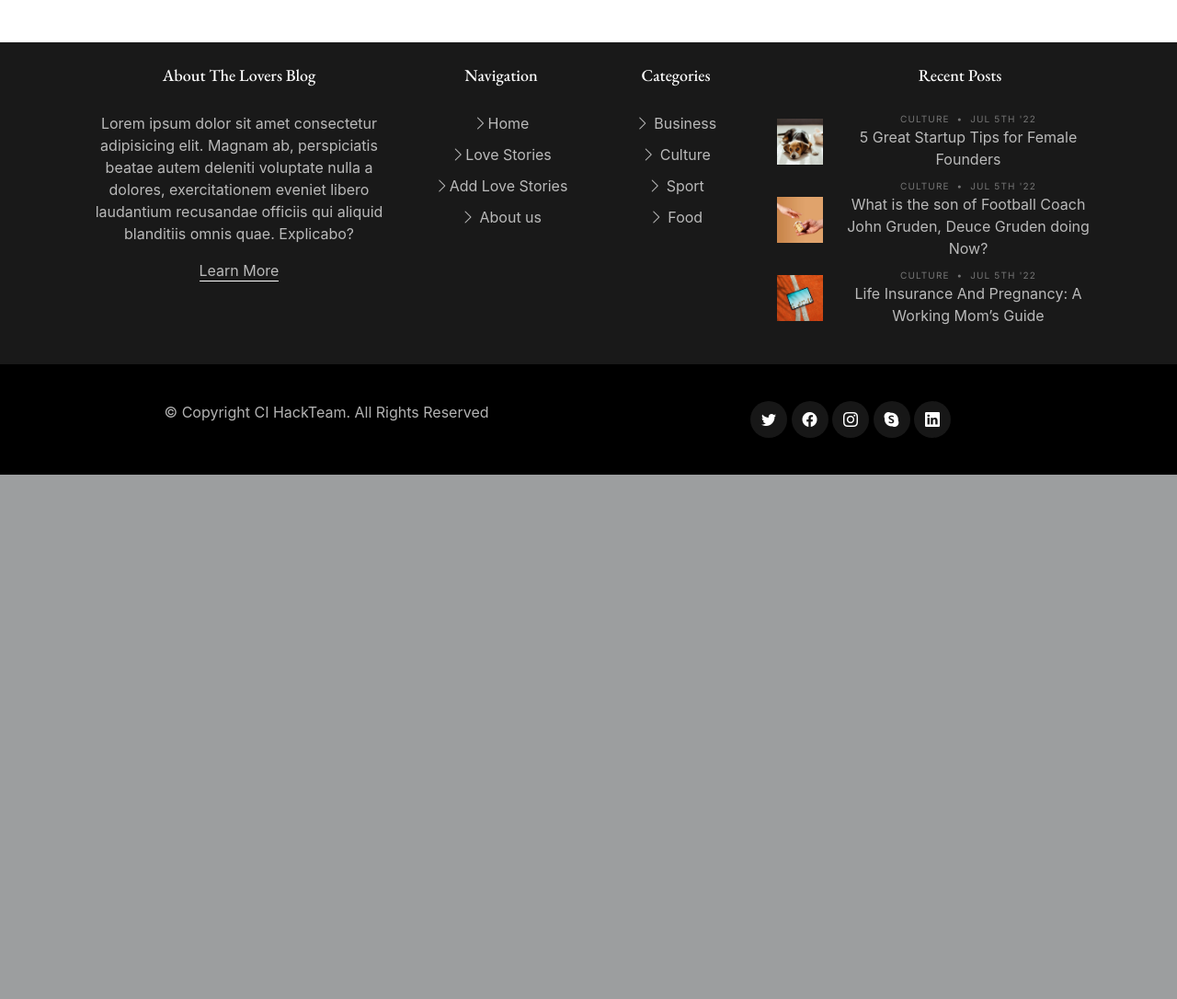
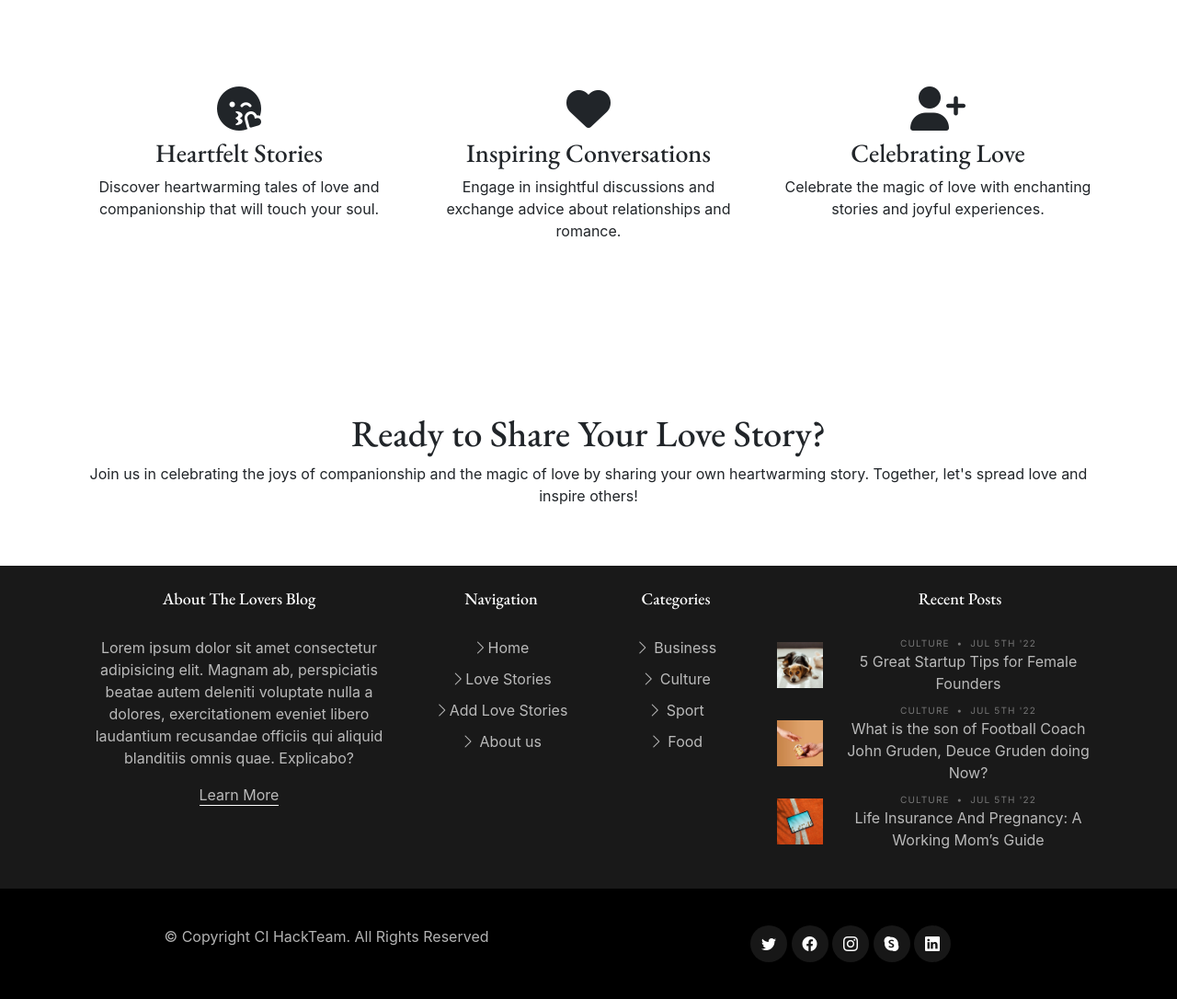
Before and after one commit to phillywhitty/cupid_devils, a Django app: page / in a window 1280 px wide. Shown: the part 718-1804 px from the top of the page at 92% size. Before the commit the page ends 1234 px from the top, so only its background shows below. Run offline with Django 3.2, Linux system fonts and the light colour scheme; some libraries are stand-ins or nearby versions; some web fonts are replaced.

Commit message:
add more content to index.html and remove not needed comments in style.css file

```diff
--- a/home/templates/home/index.html
+++ b/home/templates/home/index.html
@@ -12,21 +12,33 @@
 		</ol>
 		<div class="carousel-inner">
 			<div class="carousel-item active">
-			<img class="d-block w-100" src="https://res.cloudinary.com/dxajyjfpw/image/upload/v1708276137/pexels-monstera-production-5874584_zic8bh.jpg" alt="First Slide">
+				<img class="d-block w-100"
+					src="https://res.cloudinary.com/dxajyjfpw/image/upload/v1708276137/pexels-monstera-production-5874584_zic8bh.jpg"
+					alt="First Slide">
 				<div class="carousel-caption d-none d-md-block">
-				<p style="font-size: 1.3rem;">Welcome to The Lovers Blog, where we celebrate the joys of companionship and the magic of love. Explore heartwarming stories, insightful advice, and inspiring tales of romance that will warm your soul.</p>
+					<p style="font-size: 1.3rem;">Welcome to The Lovers Blog, where we celebrate the joys of
+						companionship and the magic of love. Explore heartwarming stories, insightful advice, and
+						inspiring tales of romance that will warm your soul.</p>
 				</div>
 			</div>
 			<div class="carousel-item">
-			<img class="d-block w-100" src="https://res.cloudinary.com/dxajyjfpw/image/upload/v1708276502/pexels-michelle-leman-6765969_jpvvjr.jpg" alt="Second slide">
+				<img class="d-block w-100"
+					src="https://res.cloudinary.com/dxajyjfpw/image/upload/v1708276502/pexels-michelle-leman-6765969_jpvvjr.jpg"
+					alt="Second slide">
 				<div class="carousel-caption d-none d-md-block">
-				<p style="font-size: 1.3rem;">Discover a world of love and connection on The Lovers Blog. Dive into articles that explore the intricacies of relationships, share heartfelt moments, and offer guidance on navigating the journey of love.</p>
+					<p style="font-size: 1.3rem;">Discover a world of love and connection on The Lovers Blog. Dive into
+						articles that explore the intricacies of relationships, share heartfelt moments, and offer
+						guidance on navigating the journey of love.</p>
 				</div>
 			</div>
 			<div class="carousel-item">
-			<img class="d-block w-100" src="https://res.cloudinary.com/dxajyjfpw/image/upload/v1708277217/pexels-monstera-production-5874755_1_mhmilp.jpg" alt="Third slide">
+				<img class="d-block w-100"
+					src="https://res.cloudinary.com/dxajyjfpw/image/upload/v1708277217/pexels-monstera-production-5874755_1_mhmilp.jpg"
+					alt="Third slide">
 				<div class="carousel-caption d-none d-md-block">
-				<p style="font-size: 1.3rem;">Join us on The Lovers Blog as we journey through the highs and lows of love. From sweet gestures to overcoming challenges, our community shares experiences, wisdom, and support to help you cherish every moment.</p>
+					<p style="font-size: 1.3rem;">Join us on The Lovers Blog as we journey through the highs and lows of
+						love. From sweet gestures to overcoming challenges, our community shares experiences, wisdom,
+						and support to help you cherish every moment.</p>
 				</div>
 			</div>
 		</div>
@@ -41,4 +53,43 @@
 	</div>
 </div>
 
+<!--HOME ICON SECTION  -->
+<section id="home-icons" class="py-5">
+	<div class="container">
+		<div class="row">
+			<div class="col-md-4 mb-4 text-center">
+				<i class="fa-solid fa-face-kiss-wink-heart fa-3x mb-2"></i>
+				<h3>Heartfelt Stories</h3>
+				<p>Discover heartwarming tales of love and companionship that will touch your soul.</p>
+			</div>
+			<div class="col-md-4 mb-4 text-center">
+				<i class="fa-solid fa-heart fa-3x mb-2"></i>
+				<h3>Inspiring Conversations</h3>
+				<p>Engage in insightful discussions and exchange advice about relationships and romance.</p>
+			</div>
+			<div class="col-md-4 mb-4 text-center">
+				<i class="fa-solid fa-user-plus fa-3x mb-2"></i>
+				<h3>Celebrating Love</h3>
+				<p>Celebrate the magic of love with enchanting stories and joyful experiences.</p>
+			</div>
+		</div>
+	</div>
+</section>
+
+<!-- HOME HEADING SECTION -->
+
+<section id="home-heading" class="p-5">
+	<div class="dark-overlay">
+		<div class="row">
+			<div class="col">
+				<div class="container pt-5 text-center">
+					<h1>Ready to Share Your Love Story?</h1>
+					<p class="d-none d-md-block">Join us in celebrating the joys of companionship and the magic of love
+						by sharing your own heartwarming story. Together, let's spread love and inspire others!</p>
+				</div>
+			</div>
+		</div>
+	</div>
+</section>
+
 {% endblock %}
--- a/static/css/style.css
+++ b/static/css/style.css
@@ -156,6 +156,7 @@ body {
 		}
 	}
 }
+
 
 .main-menu li.nav-text a {
 	color: white !important;
```
Also changed, not shown: static/css/main.css (+0 -14 lines). Lines whose indentation alone changed are shown as unchanged.
